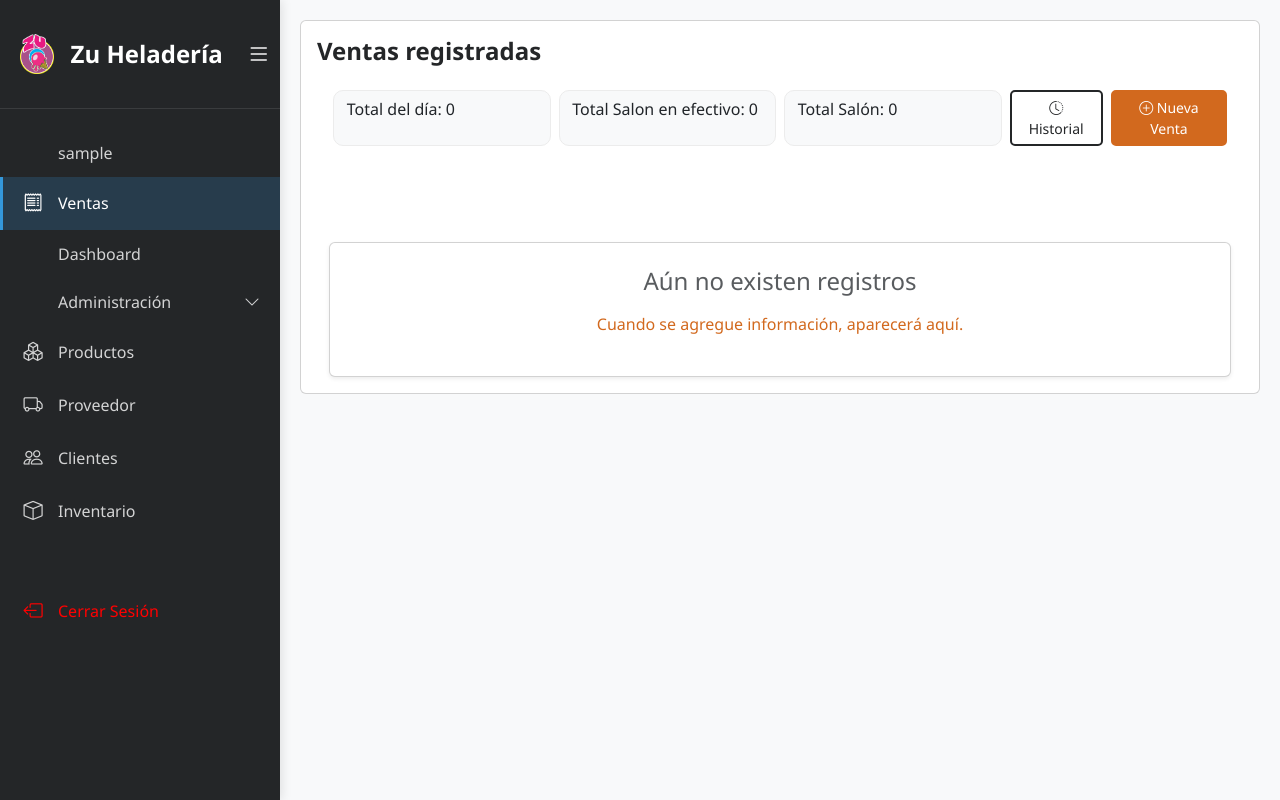
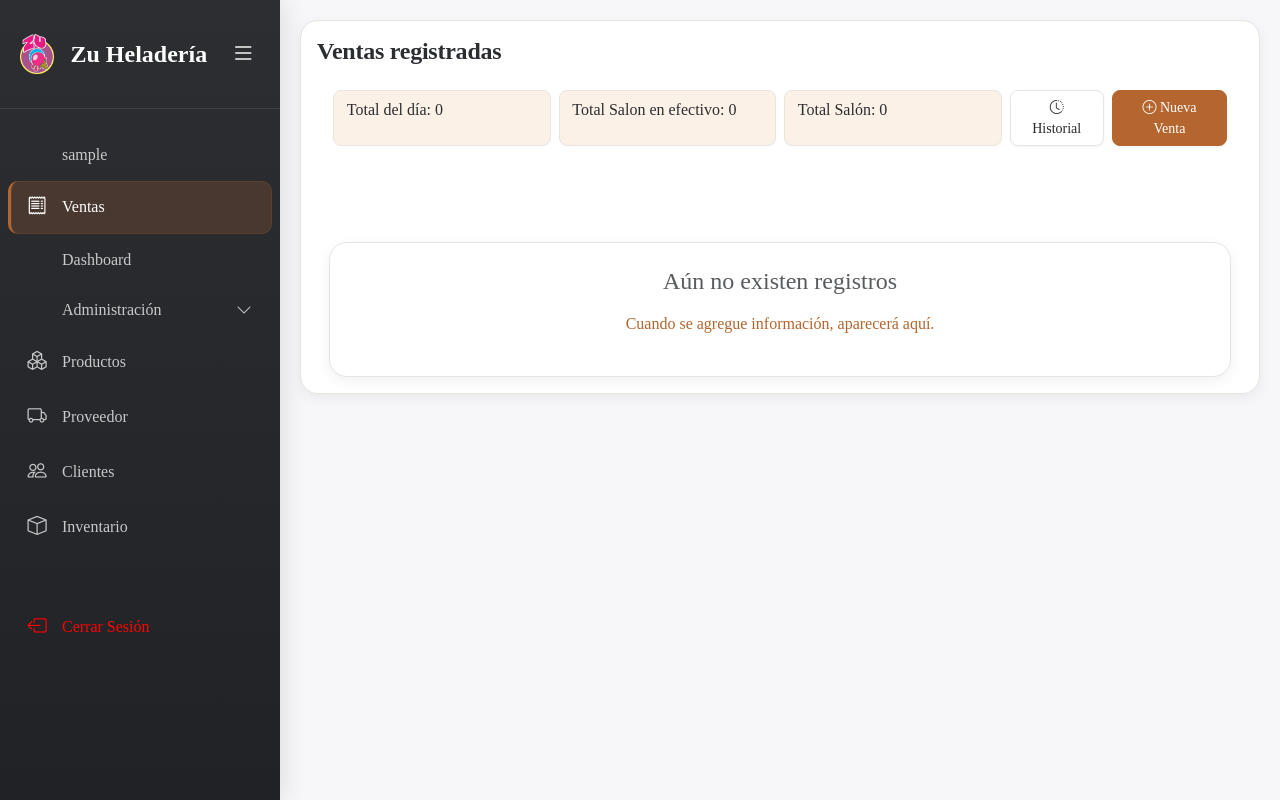
Before and after one commit to rodsavic/Heladeria, a Django app: page /ventas/ in a window 1280 px wide. Run offline with Django 3.2, Linux system fonts and the light colour scheme; the visitor is signed in with stand-in values (Sample User, id 1); data that the repository does not hold is empty; some libraries are stand-ins or nearby versions.

Commit message:
cambio de estilos

```diff
--- a/apps/templates/base/sin_registro.html
+++ b/apps/templates/base/sin_registro.html
@@ -1,7 +1,7 @@
 <div class="container mt-5 text-center">
-    <div class="card shadow-sm p-4">
+    <div class="card p-4">
         <h4 class="text-muted mb-3">Aún no existen registros</h4>
-        <p style="color: chocolate;">Cuando se agregue información, aparecerá aquí.</p>
+        <p style="color: var(--color-primary, chocolate);">Cuando se agregue información, aparecerá aquí.</p>
 
     </div>
 </div>
--- a/apps/templates/ventas/ventas.html
+++ b/apps/templates/ventas/ventas.html
@@ -10,9 +10,9 @@
 {% block content %}
 <style>
     .ventas-resumen .resumen-item {
-        background: #f8f9fa;
-        border: 1px solid #ececec;
-        border-radius: 10px;
+        background: var(--color-primary-soft, #f8f9fa);
+        border: 1px solid var(--color-border, #ececec);
+        border-radius: var(--radius-sm, 10px);
         padding: 0.6rem 0.8rem;
         height: 100%;
     }
@@ -30,12 +30,12 @@
     }
 
     .venta-card-mobile {
-        border: 1px solid #e7e7e7;
-        border-radius: 12px;
+        border: 1px solid var(--color-border, #e7e7e7);
+        border-radius: var(--radius-md, 12px);
         padding: 0.75rem;
         margin-bottom: 0.6rem;
-        background: #fff;
-        box-shadow: 0 2px 10px rgba(0, 0, 0, 0.04);
+        background: var(--color-surface, #fff);
+        box-shadow: var(--shadow-xs, 0 2px 10px rgba(0, 0, 0, 0.04));
     }
 
     .venta-card-mobile .venta-row {
@@ -104,8 +104,8 @@
 
         <br>
         {% if ventas_por_pagina %}
-        <div class="table-responsive card-body d-none d-md-block">
-            <table class="table table-bordered table-hover ventas-table">
+        <div class="table-responsive d-none d-md-block">
+            <table class="table table-bordered ventas-table">
                 <thead class="text-center table-head-color">
                 <tr>
                     {% for columna in columnas %}
--- a/apps/templates/ventas/ventas_historial.html
+++ b/apps/templates/ventas/ventas_historial.html
@@ -13,7 +13,7 @@
         <h1>Historial de ventas</h1>
         <div class="row p-3 card-title align-items-center">
             <div class="col-12 d-flex justify-content-md-end justify-content-center">
-                <a href="{% url 'ventas:ventas' %}" class="btn btn-outline-secondary btn-sm">
+                <a href="{% url 'ventas:ventas' %}" class="btn btn-limpiar btn-sm">
                     <i class="bi bi-arrow-left"></i> Volver a ventas
                 </a>
             </div>
--- a/static/css/buttons.css
+++ b/static/css/buttons.css
@@ -1,70 +1,80 @@
-.card-link{
-    color: chocolate;
+.card-link {
+    color: var(--color-primary, chocolate);
     display: block;
     font-size: 0.9rem;
     white-space: nowrap;
     border-left: 3px solid transparent;
+    transition: var(--transition-base, all 0.25s ease);
 }
-.card-link:hover{
-    color: #242628;
+
+.card-link:hover {
+    color: var(--color-primary-dark, #242628);
 }
+
 .btn-crear {
-    padding: 5px 15px;
+    padding: 6px 16px;
     white-space: initial;
-    border-radius: 5px;
-    background-color: chocolate !important;
+    border-radius: var(--radius-sm, 8px);
+    background-color: var(--color-primary, chocolate) !important;
     color: white !important;
-    border: 2px solid chocolate !important;
+    border: 1px solid var(--color-primary, chocolate) !important;
     font-weight: 500;
     text-align: center;
-    transition: all 0.3s ease !important;
+    box-shadow: var(--shadow-xs, 0 1px 3px rgba(0,0,0,0.08)) !important;
+    transition: var(--transition-base, all 0.25s ease) !important;
     cursor: pointer !important;
     display: inline-block !important;
 }
 
 .btn-crear:hover {
-    background-color: white !important;
-    color: chocolate !important;
-    border: 2px solid chocolate !important;
+    background-color: var(--color-primary-dark, #242628) !important;
+    color: white !important;
+    border-color: var(--color-primary-dark, #242628) !important;
+    box-shadow: var(--shadow-primary, 0 8px 20px rgba(0,0,0,0.15)) !important;
+    transform: translateY(-1px);
 }
 
-
 .btn-limpiar {
-    padding: 5px 15px;
+    padding: 6px 16px;
     white-space: initial;
-    border-radius: 5px;
-    background-color: rgba(210, 105, 30, 0) !important;
-    color: #242628 !important;
-    border: 2px solid #242628 !important;
+    border-radius: var(--radius-sm, 8px);
+    background-color: transparent !important;
+    color: var(--color-dark, #242628) !important;
+    border: 1px solid var(--color-border, #242628) !important;
     font-weight: 500;
     text-align: center !important;
-    transition: all 0.3s ease !important;
+    box-shadow: var(--shadow-xs, 0 1px 3px rgba(0,0,0,0.06)) !important;
+    transition: var(--transition-base, all 0.25s ease) !important;
     cursor: pointer !important;
     display: inline-block;
 }
 
 .btn-limpiar:hover {
-    background-color: white !important;
-    color: chocolate !important;
-    border: 2px solid chocolate !important;
+    background-color: var(--color-primary-soft, #fff) !important;
+    color: var(--color-primary-dark, chocolate) !important;
+    border-color: var(--color-primary, chocolate) !important;
+    transform: translateY(-1px);
 }
 
 .btn-cancelar {
-    padding: 5px 15px;
+    padding: 6px 16px;
     white-space: initial;
-    border-radius: 5px;
-    background-color: #242628 !important;
+    border-radius: var(--radius-sm, 8px);
+    background-color: var(--color-dark, #242628) !important;
     color: #f6f7f8 !important;
-    border: 2px solid #242628 !important;
+    border: 1px solid var(--color-dark, #242628) !important;
     font-weight: 500;
     text-align: center !important;
-    transition: all 0.3s ease !important;
+    box-shadow: var(--shadow-xs, 0 1px 3px rgba(0,0,0,0.08)) !important;
+    transition: var(--transition-base, all 0.25s ease) !important;
     cursor: pointer !important;
     display: inline-block;
 }
 
 .btn-cancelar:hover {
-    background-color: white !important;
-    color: #242628 !important;
-    border: 2px solid #242628 !important;
+    background-color: var(--color-dark-soft, #242628) !important;
+    color: white !important;
+    border-color: var(--color-dark-soft, #242628) !important;
+    box-shadow: var(--shadow-md, 0 8px 20px rgba(0,0,0,0.15)) !important;
+    transform: translateY(-1px);
 }
--- a/static/css/sidebars.css
+++ b/static/css/sidebars.css
@@ -6,8 +6,8 @@
 }
 
 body {
-    font-family: 'Segoe UI', Tahoma, Geneva, Verdana, sans-serif;
-    background-color: #f8f9fa;
+    font-family: inherit;
+    background-color: var(--color-bg, #f7f7fa);
     overflow-x: hidden;
 }
 
@@ -21,7 +21,7 @@ body {
 #sidebar {
     width: 280px;
     min-width: 280px;
-    background:  #242628;
+    background: linear-gradient(180deg, #2C2E32 0%, #202226 100%);
     color: white;
     transition: all 0.3s ease;
     position: fixed;
@@ -31,7 +31,7 @@ body {
     z-index: 1000;
     display: flex;
     flex-direction: column;
-    box-shadow: 2px 0 10px rgba(0,0,0,0.1);
+    box-shadow: 4px 0 24px rgba(0, 0, 0, 0.10);
 }
 
 /* Sidebar colapsado en desktop */
@@ -75,20 +75,20 @@ body {
     font-size: 1.5rem;
     cursor: pointer;
     padding: 8px;
-    border-radius: 5px;
-    transition: background-color 0.3s;
+    border-radius: 8px;
+    transition: background-color 0.25s ease;
     position: relative;
     z-index: 10;
     flex-shrink: 0;
 }
 
 .toggle-btn:hover {
-    background-color: rgba(255,255,255,0.1);
+    background-color: rgba(255,255,255,0.08);
 }
 
 .toggle-btn:focus {
     outline: none;
-    box-shadow: 0 0 0 2px rgba(255,255,255,0.3);
+    box-shadow: 0 0 0 2px rgba(255,255,255,0.25);
 }
 
 /* Navegación */
@@ -100,30 +100,33 @@ body {
 }
 
 .sidebar-item {
-    margin: 0;
+    margin: 0 8px;
 }
 
 .sidebar-link {
     display: flex;
     align-items: center;
-    padding: 12px 20px;
-    color: rgba(255,255,255,0.8);
+    padding: 12px 16px;
+    margin: 2px 0;
+    color: rgba(255,255,255,0.75);
     text-decoration: none;
-    transition: all 0.3s ease;
+    transition: all 0.25s ease;
     border-left: 3px solid transparent;
+    border-radius: 10px;
     position: relative;
 }
 
 .sidebar-link:hover {
-    background-color: rgba(255,255,255,0.1);
+    background-color: rgba(255,255,255,0.07);
     color: white;
-    border-left-color: #3498db;
+    border-left-color: var(--color-primary, #B5652E);
 }
 
 .sidebar-link.active {
-    background-color: rgba(52, 152, 219, 0.2);
+    background-color: rgba(181, 101, 46, 0.22);
     color: white;
-    border-left-color: #3498db;
+    border-left-color: var(--color-primary, #B5652E);
+    box-shadow: inset 0 0 0 1px rgba(181, 101, 46, 0.18);
 }
 
 .sidebar-link i {
--- a/static/css/style.css
+++ b/static/css/style.css
@@ -1,4 +1,33 @@
 @import url('https://fonts.googleapis.com/css2?family=Ubuntu:ital,wght@0,300;0,400;0,500;0,700;1,300;1,400;1,500;1,700&display=swap');
+
+/* ===== Sistema de diseño ===== */
+:root {
+    --color-primary: #B5652E;
+    --color-primary-dark: #93501F;
+    --color-primary-light: #F5E3D4;
+    --color-primary-soft: #FBF1E7;
+
+    --color-dark: #26282B;
+    --color-dark-soft: #34373B;
+
+    --color-bg: #F7F7FA;
+    --color-surface: #FFFFFF;
+    --color-border: #E7E4E1;
+    --color-text: #2B2D31;
+    --color-text-muted: #6B7280;
+
+    --radius-sm: 8px;
+    --radius-md: 12px;
+    --radius-lg: 18px;
+    --radius-pill: 999px;
+
+    --shadow-xs: 0 1px 3px rgba(24, 20, 16, 0.05);
+    --shadow-sm: 0 4px 14px rgba(24, 20, 16, 0.06);
+    --shadow-md: 0 10px 28px rgba(24, 20, 16, 0.08);
+    --shadow-primary: 0 8px 20px rgba(181, 101, 46, 0.20);
+
+    --transition-base: all 0.25s ease;
+}
 
 ::after,
 ::before {
@@ -18,11 +47,17 @@ li {
 h1 {
     font-weight: 600;
     font-size: 1.5rem;
-    color:#242628;
+    color: var(--color-text);
+    letter-spacing: -0.01em;
+}
+
+h2, h3, h4, h5, h6 {
+    color: var(--color-text);
 }
 
 body {
     font-family: 'Poppins', sans-serif;
+    color: var(--color-text);
 }
 
 .main {
@@ -30,25 +65,67 @@ body {
     width: 100%;
     overflow: hidden;
     transition: all 0.35s ease-in-out;
-    background-color: #fafbfe;
+    background-color: var(--color-bg);
 }
 
+/* ===== Tarjetas ===== */
+.card {
+    border: 1px solid var(--color-border);
+    border-radius: var(--radius-lg);
+    box-shadow: var(--shadow-sm);
+}
+
+.card-title {
+    color: var(--color-text);
+}
+
+/* ===== Formularios ===== */
+.form-control,
+.form-select,
+.input-group-text {
+    border-radius: var(--radius-sm);
+    border: 1px solid var(--color-border);
+}
+
+.form-control:focus,
+.form-select:focus {
+    border-color: var(--color-primary);
+    box-shadow: 0 0 0 0.2rem rgba(181, 101, 46, 0.15);
+}
+
+.input-group-text {
+    background-color: var(--color-primary-soft);
+    color: var(--color-primary-dark);
+    font-weight: 500;
+}
+
+/* ===== Alertas ===== */
+.alert {
+    border-radius: var(--radius-md);
+    border: 1px solid transparent;
+    box-shadow: var(--shadow-xs);
+}
+
+/* ===== Paginación ===== */
 .pagination .page-link {
-    color: chocolate;
-    border: 1px solid chocolate;
-    background-color: white;
-    transition: all 0.3s ease;
-    border-radius: 5px;
+    color: var(--color-primary);
+    border: 1px solid var(--color-border);
+    background-color: var(--color-surface);
+    transition: var(--transition-base);
+    border-radius: var(--radius-sm);
+    margin: 0 3px;
+    box-shadow: var(--shadow-xs);
 }
 
 .pagination .page-link:hover {
-    background-color: chocolate;
-    color: white;
-    border: 1px solid chocolate;
+    background-color: var(--color-primary-soft);
+    color: var(--color-primary-dark);
+    border-color: var(--color-primary-light);
 }
 
 .pagination .page-item.active .page-link {
-    background-color: chocolate;
-    border-color: chocolate;
+    background-color: var(--color-primary);
+    border-color: var(--color-primary);
     color: white;
+    box-shadow: var(--shadow-primary);
 }
```
Also changed, not shown: other parts of static/css/sidebars.css (+21 -18 lines), apps/templates/authentication/login.html (+21 -15 lines), apps/templates/base/messages.html (+23 -14 lines), apps/templates/dashboard/dashboard.html (+37 -15 lines), static/css/tables.css (+25 -3 lines).
